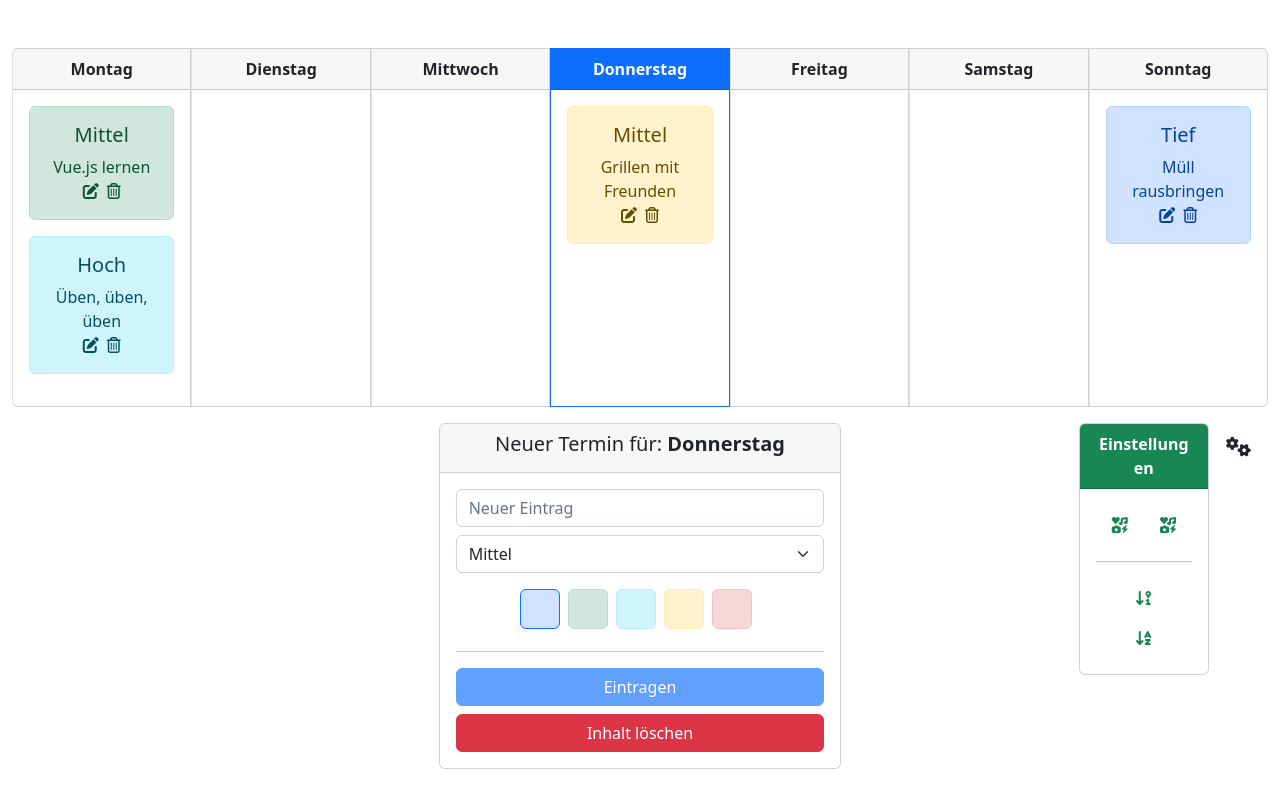
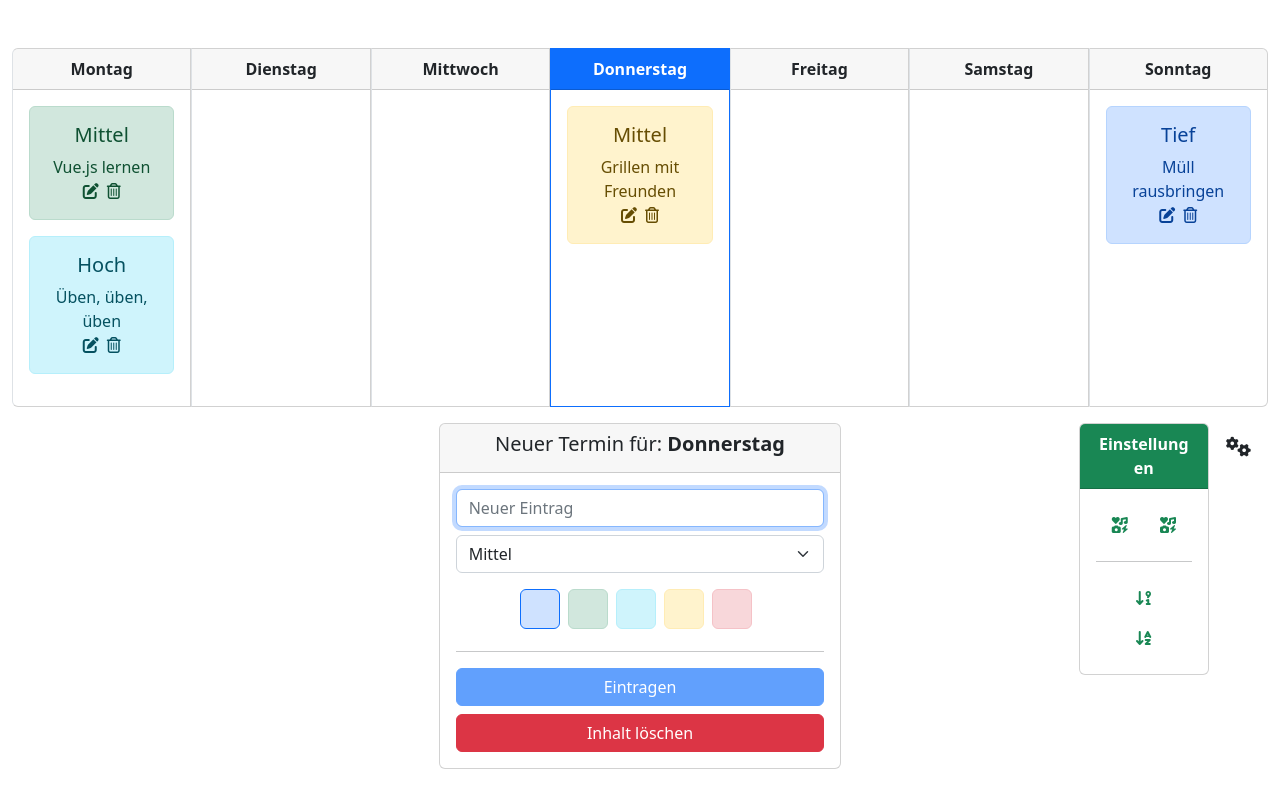
Before and after one commit to cf1887/VueJS_Code, a Vue app in the folder 03_terminkalender/: page / in a window 1280 px wide. Built offline with nearby package versions, Linux system fonts and the light colour scheme.

Commit message:
03_terminkalender: Hook nach erfolgreichem Mounting der App Setze Fokus auf das Input-Element der Form

```diff
--- a/03_terminkalender/src/components/CalendarEntry.vue
+++ b/03_terminkalender/src/components/CalendarEntry.vue
@@ -17,6 +17,7 @@
           v-model="event.title"
           @keyup.enter.exact="submitEvent()"
           @keyup.ctrl.enter.exact="resetEventTitle()"
+          ref="eventTitleInput"
         />
         <select class="form-select mt-2" v-model="event.priority">
           <option value="-1">Hoch</option>
@@ -67,6 +68,9 @@ export default {
       return this.isEmptyTitle();
     }
   },
+  mounted () {
+    this.$refs.eventTitleInput.focus();
+  },
   methods: {
     eventColorClasses(eventColor) {
       return [
```
